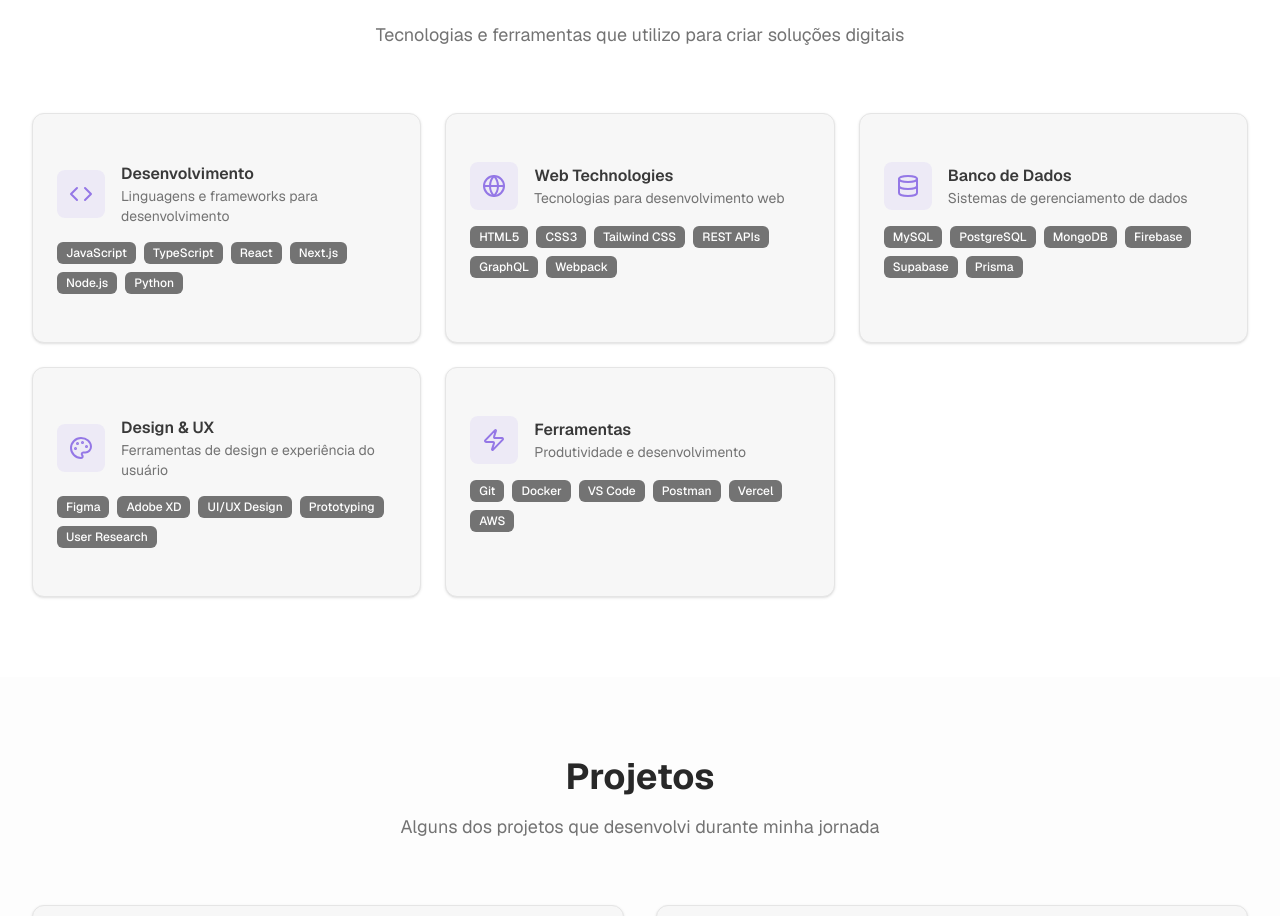
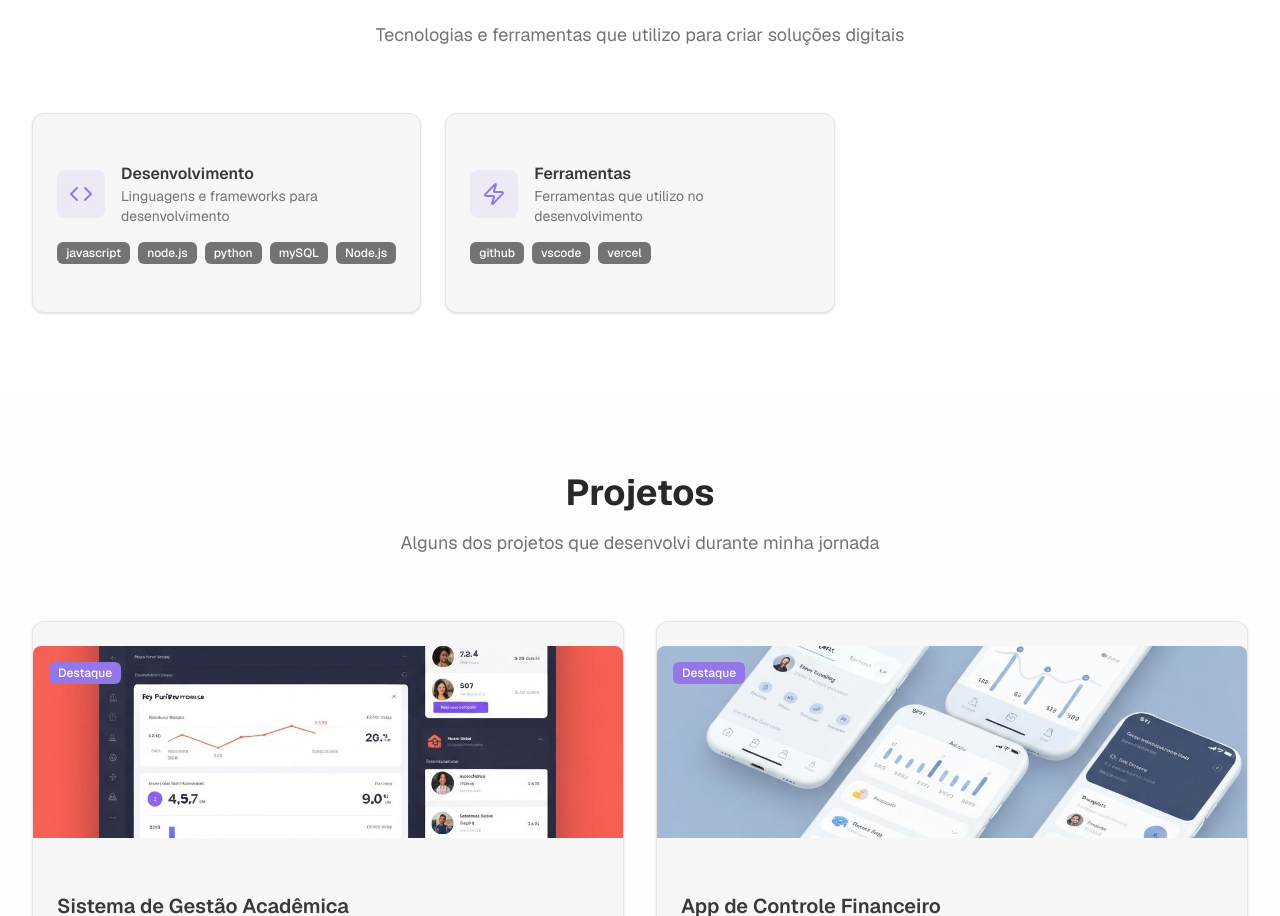
Before and after one commit to BrenoFaesa/v0-Portif-lio-interativo-, a Next.js app: page / in a window 1280 px wide. Shown: the part 1767-2683 px from the top of the page. Built offline with nearby package versions, Linux system fonts and the light colour scheme.

Commit message:
Atualiza habilidades e ferramentas do portfólio

```diff
--- a/components/skills.tsx
+++ b/components/skills.tsx
@@ -2,7 +2,7 @@
 
 import { Card, CardContent } from "@/components/ui/card"
 import { Badge } from "@/components/ui/badge"
-import { Code, Database, Globe, Palette, Zap } from "lucide-react"
+import { Code, Zap } from "lucide-react"
 
 export function Skills() {
   const skillCategories = [
@@ -10,31 +10,13 @@ export function Skills() {
       icon: Code,
       title: "Desenvolvimento",
       description: "Linguagens e frameworks para desenvolvimento",
-      skills: ["JavaScript", "TypeScript", "React", "Next.js", "Node.js", "Python"],
-    },
-    {
-      icon: Globe,
-      title: "Web Technologies",
-      description: "Tecnologias para desenvolvimento web",
-      skills: ["HTML5", "CSS3", "Tailwind CSS", "REST APIs", "GraphQL", "Webpack"],
-    },
-    {
-      icon: Database,
-      title: "Banco de Dados",
-      description: "Sistemas de gerenciamento de dados",
-      skills: ["MySQL", "PostgreSQL", "MongoDB", "Firebase", "Supabase", "Prisma"],
-    },
-    {
-      icon: Palette,
-      title: "Design & UX",
-      description: "Ferramentas de design e experiência do usuário",
-      skills: ["Figma", "Adobe XD", "UI/UX Design", "Prototyping", "User Research"],
+      skills: ["javascript", "node.js", "python", "mySQL", "Node.js"],
     },
     {
       icon: Zap,
       title: "Ferramentas",
-      description: "Produtividade e desenvolvimento",
-      skills: ["Git", "Docker", "VS Code", "Postman", "Vercel", "AWS"],
+      description: "Ferramentas que utilizo no desenvolvimento",
+      skills: ["github", "vscode", "vercel"],
     },
   ]
 
```
